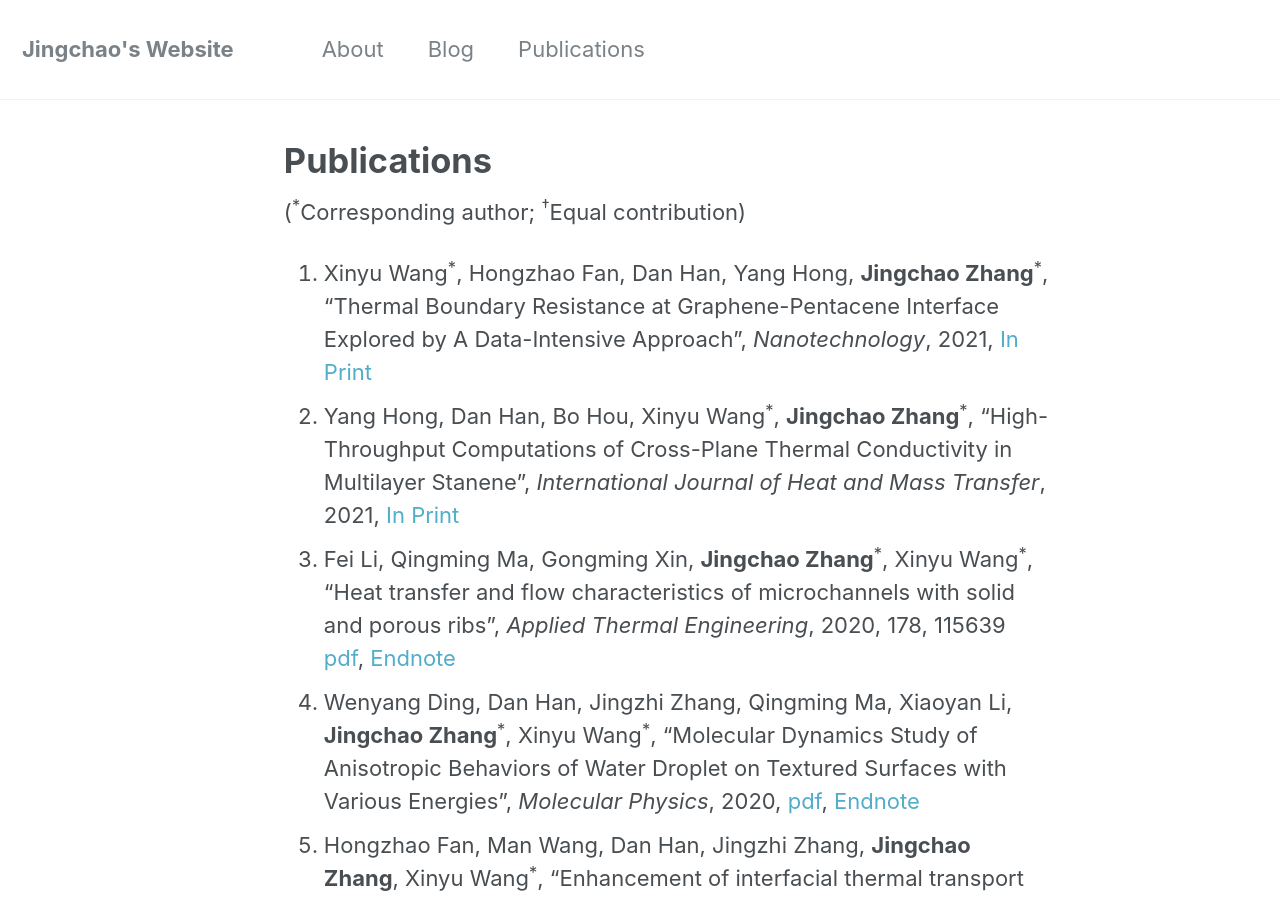
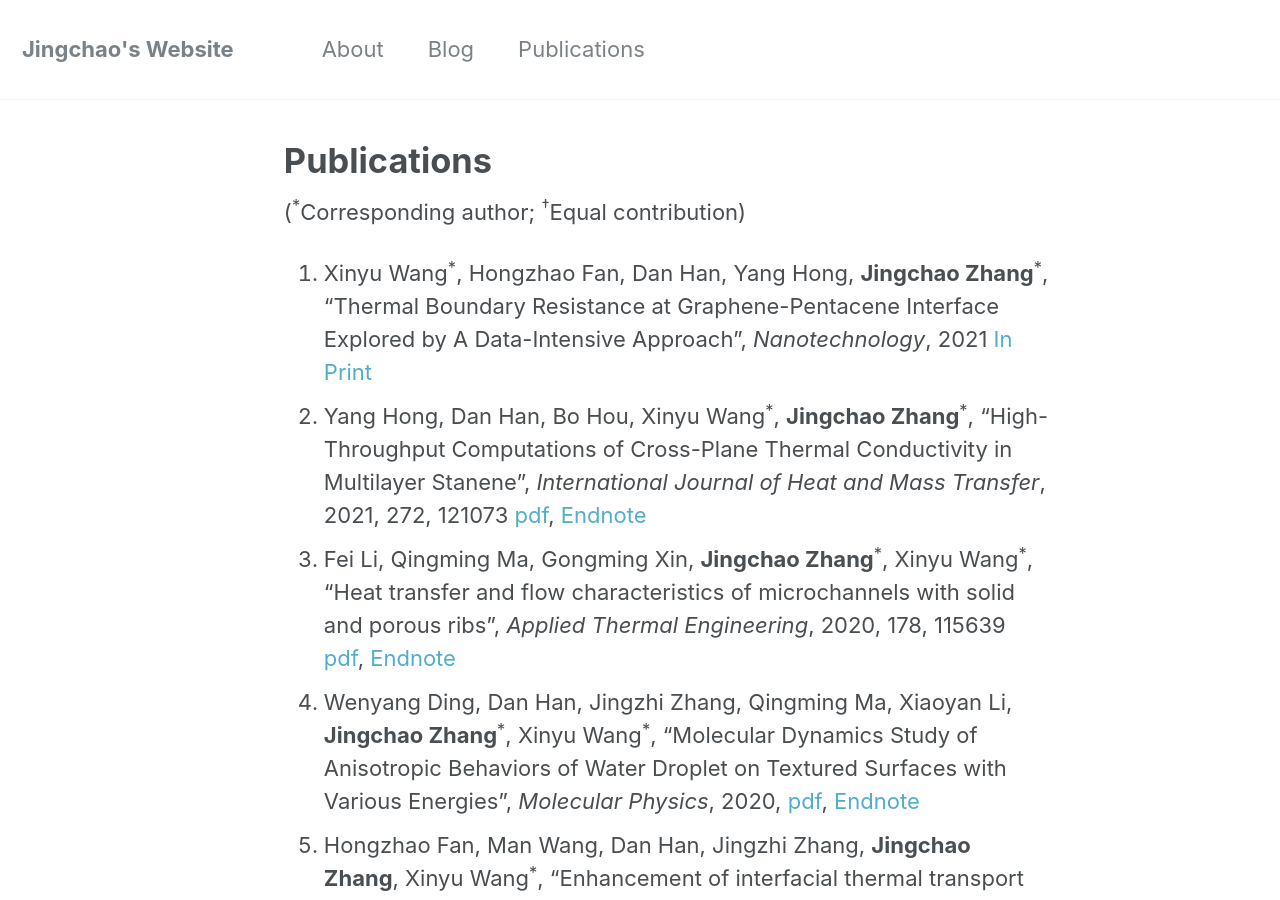
Before and after one commit to JingchaoZhang/JingchaoZhang.github.io, a Jekyll site: the page built from _pages/publications.md, in a window 1280 px wide and 900 px high. Built offline with Jekyll 4.4.1, drawn with Linux system fonts in a browser that asks for light colours.

Commit message:
Update publications.md

```diff
--- a/_pages/publications.md
+++ b/_pages/publications.md
@@ -7,8 +7,8 @@
 
 (<sup>\*</sup>Corresponding author; <sup>†</sup>Equal contribution)
 
-1. Xinyu Wang<sup>\*</sup>, Hongzhao Fan, Dan Han, Yang Hong, **Jingchao Zhang**<sup>\*</sup>, "Thermal Boundary Resistance at Graphene-Pentacene Interface Explored by A Data-Intensive Approach", *Nanotechnology*, 2021, [In Print]()
-1. Yang Hong, Dan Han, Bo Hou, Xinyu Wang<sup>\*</sup>, **Jingchao Zhang**<sup>\*</sup>, "High-Throughput Computations of Cross-Plane Thermal Conductivity in Multilayer Stanene", *International Journal of Heat and Mass Transfer*, 2021, [In Print]()
+1. Xinyu Wang<sup>\*</sup>, Hongzhao Fan, Dan Han, Yang Hong, **Jingchao Zhang**<sup>\*</sup>, "Thermal Boundary Resistance at Graphene-Pentacene Interface Explored by A Data-Intensive Approach", *Nanotechnology*, 2021 [In Print]()
+1. Yang Hong, Dan Han, Bo Hou, Xinyu Wang<sup>\*</sup>, **Jingchao Zhang**<sup>\*</sup>, "High-Throughput Computations of Cross-Plane Thermal Conductivity in Multilayer Stanene", *International Journal of Heat and Mass Transfer*, 2021, 272, 121073 [pdf](https://drive.google.com/file/d/1pxm9_brr3WYJ8nxofIMnBJYjYlbDMldg/view?usp=sharing), [Endnote](https://drive.google.com/uc?export=download&id=1c9AjfHcS7YwAX2cjM5y45bvDCfFkJEcp)
 1. Fei Li, Qingming Ma, Gongming Xin, **Jingchao Zhang**<sup>\*</sup>, Xinyu Wang<sup>\*</sup>, "Heat transfer and flow characteristics of microchannels with solid and porous ribs", *Applied Thermal Engineering*, 2020, 178, 115639 [pdf](https://drive.google.com/file/d/1L4Ve3W8WaWSMiDQL0IOmuG8vqyqlnQkV/view?usp=sharing), [Endnote](https://drive.google.com/uc?export=download&id=1_pSbhmsLvi6zaxLrK406ANJVZ-SqrVFH)
 1. Wenyang Ding, Dan Han, Jingzhi Zhang, Qingming Ma, Xiaoyan Li, **Jingchao Zhang**<sup>\*</sup>, Xinyu Wang<sup>\*</sup>, "Molecular Dynamics Study of Anisotropic Behaviors of Water Droplet on Textured Surfaces with Various Energies", *Molecular Physics*, 2020, [pdf](https://drive.google.com/file/d/17EweW9Nadgzq5fmlGGgJbsEOUZMjzIZ1/view?usp=sharing), [Endnote](https://drive.google.com/uc?export=download&id=1CGgmMsgDAomRC93rx-6LlZ3xnZOmDo1X)
 1. Hongzhao Fan, Man Wang, Dan Han, Jingzhi Zhang, **Jingchao Zhang**, Xinyu Wang<sup>\*</sup>, "Enhancement of interfacial thermal transport between metal and organic semiconductor using selfassembled monolayers with different terminal groups", *Journal of Physical Chemistry C*, 2020, 124(31), 16748–16757 [pdf](https://drive.google.com/file/d/1Q17yToseN7e714LfYjX_fspsp6Rj7VZG/view?usp=sharing), [Endnote](https://drive.google.com/uc?export=download&id=130Wo-iqAq70ceQ8pmGmYZ8EGRFTScHm1)
```
